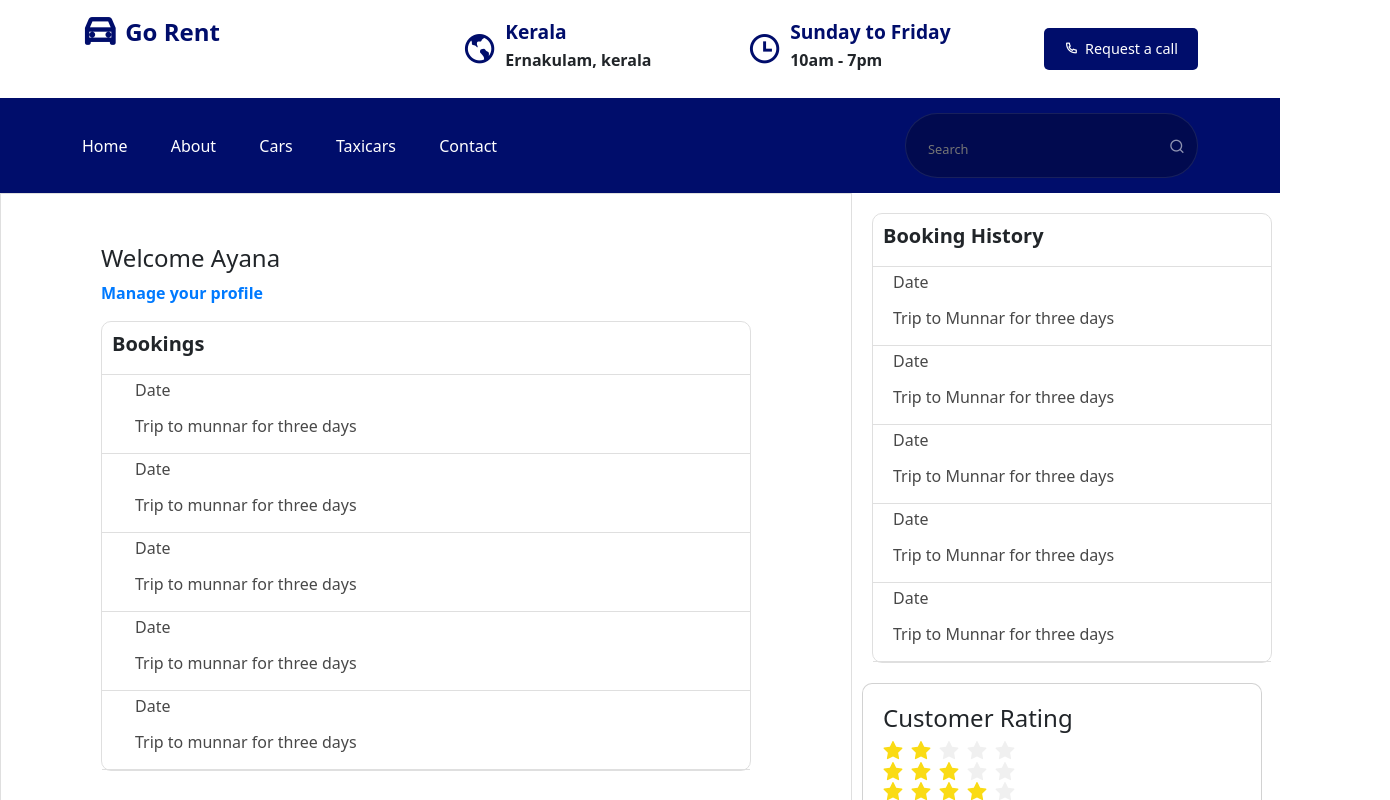
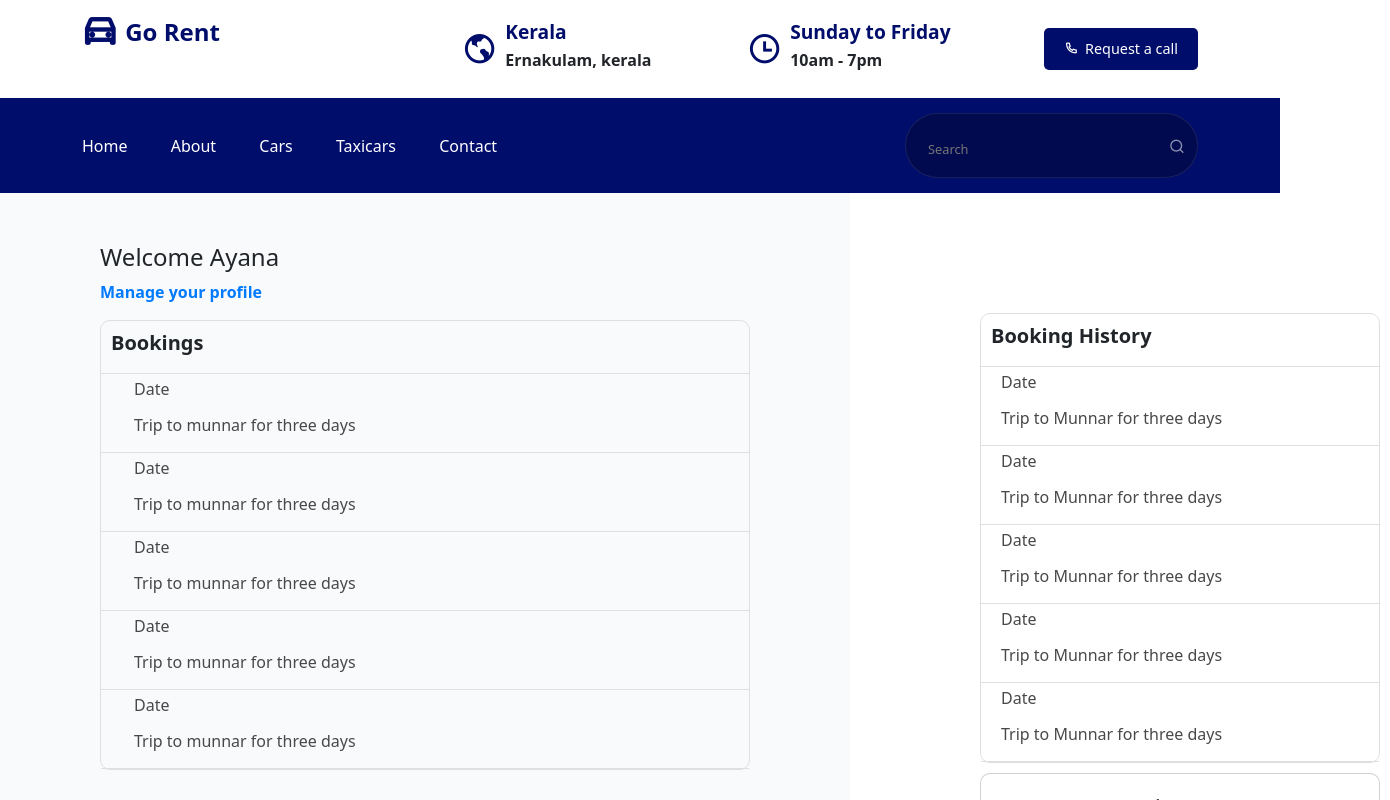
Before and after one commit to shonksajan/Mini-Project, a React (Vite) app: page /driver in a window 1280 px wide. Shown: the top 800 px of the page, 1390 px wide, since content can reach past the window. Built offline with nearby package versions, Linux system fonts and the light colour scheme.

Commit message:
Changes in driver dashboard

```diff
--- a/src/App.jsx
+++ b/src/App.jsx
@@ -27,9 +27,7 @@ function App() {
 
       <Route path="/register" element={<Register/>}/>
       <Route path="/login" element ={<Login/>}/>
-      <Route path="/booking" element ={<Booking/>}/>
-      <Route path="/bookinghist" element ={<BookingHist/>}/>
-      <Route path="/rate" element ={<Rating/>}/>
+
       <Route path="/driverprofile" element={<DriverProfile/>}/>
       <Route path="/taxicars" element={<CarList/>}/>
       <Route path="/driver" element={<DriverDashboard/>}/>
--- a/src/components/Booking/booking.css
+++ b/src/components/Booking/booking.css
@@ -3,10 +3,6 @@
     padding: 50px 100px;
     width: 100%;
     height: 100vh;
-
-    background-color: white;
-    border: 1px solid #dfdfdf;
-
   }
 
   .content {
--- a/src/components/BookingHist/bookinghist.css
+++ b/src/components/BookingHist/bookinghist.css
@@ -7,7 +7,7 @@
 
      border: 1px solid #dfdfdf;
    width: 400px;
-   margin: 20px;
+  margin:10px;
    border-radius: 10px;
 
   }
--- a/src/pages/DriverDashboard/DriverDashboard.jsx
+++ b/src/pages/DriverDashboard/DriverDashboard.jsx
@@ -7,7 +7,7 @@ function DriverDashboard() {
   return (
     <div className='d-flex'>
         <Booking/>
-        <div>
+        <div className='section-2'>
         <BookingHist/>
         <Rating/>
         </div>
--- a/src/pages/DriverDashboard/driverdashboard.css
+++ b/src/pages/DriverDashboard/driverdashboard.css
@@ -0,0 +1,4 @@
+.section-2{
+    margin-top: 110px !important;
+    margin-left: 120px;
+}
```
